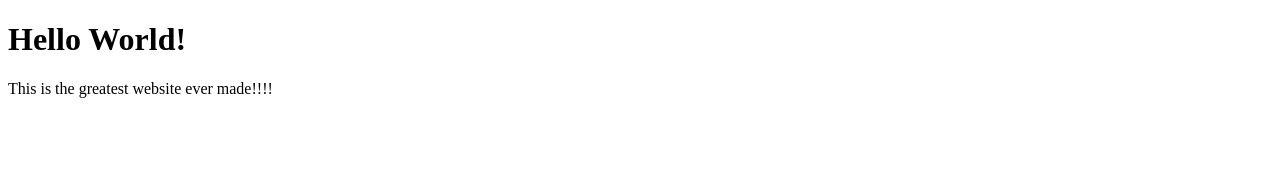
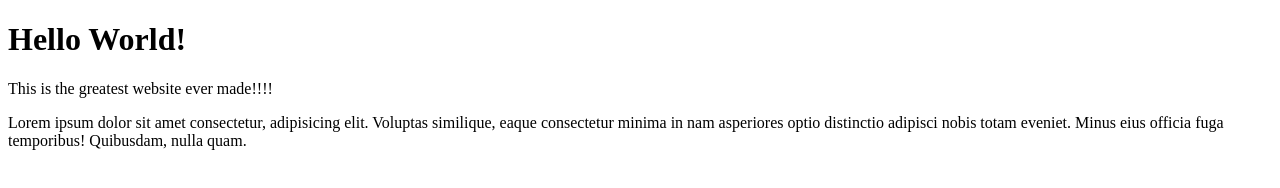
Before and after one commit to DanRamsauer/branching, a plain HTML site: page index.html in a window 1280 px wide. Drawn offline with Linux system fonts and the light colour scheme.

Commit message:
added article

```diff
--- a/index.html
+++ b/index.html
@@ -9,5 +9,8 @@
 <body>
 	<h1>Hello World!</h1>
 	<p>This is the greatest website ever made!!!!</p>
+	<atricle class="featureBranch">
+		<p>Lorem ipsum dolor sit amet consectetur, adipisicing elit. Voluptas similique, eaque consectetur minima in nam asperiores optio distinctio adipisci nobis totam eveniet. Minus eius officia fuga temporibus! Quibusdam, nulla quam.</p>
+	</atricle>
 </body>
 </html>
```
